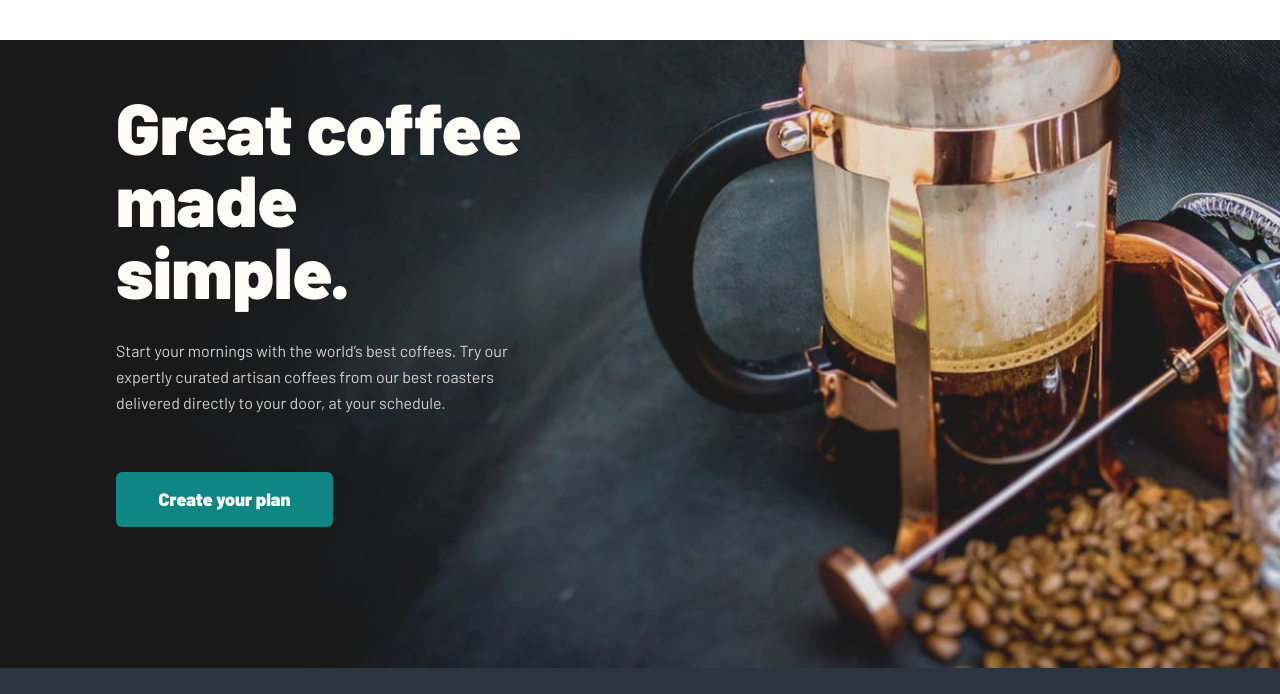
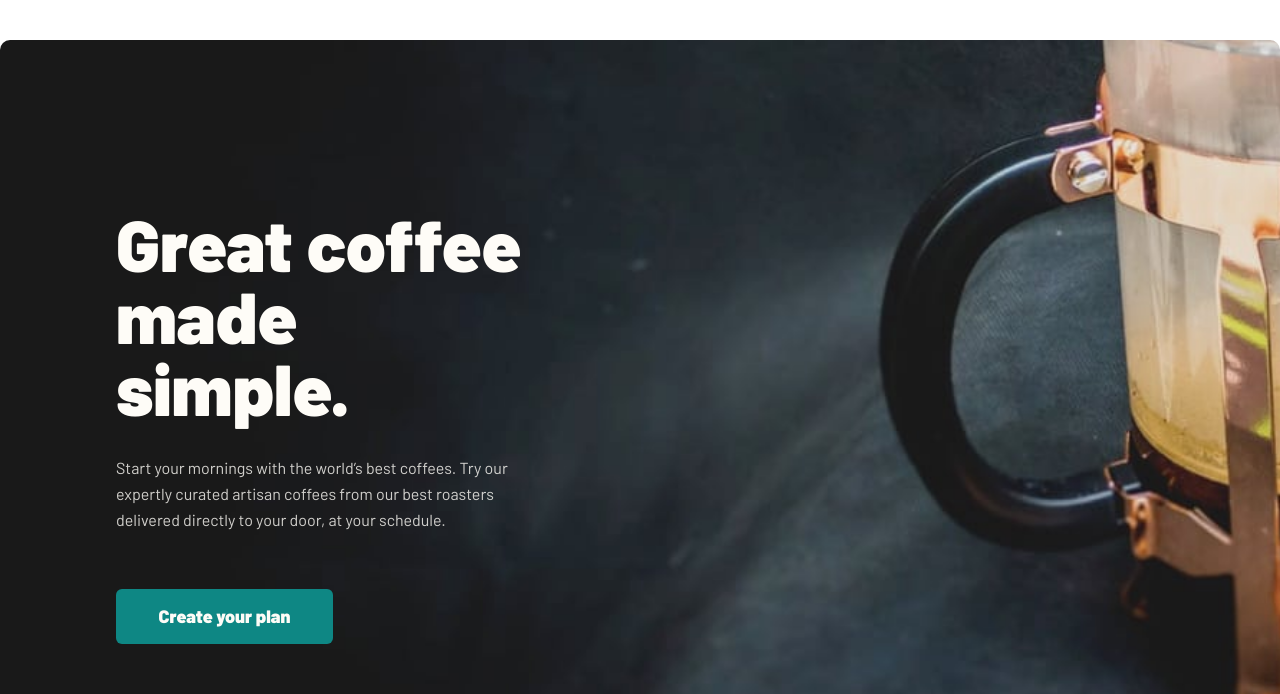
Before and after one commit to zafarbektolanboyev/3oy10dars, a plain HTML site: page index.html in a window 1280 px wide. Shown: the part 72-766 px from the top of the page. Drawn offline with Linux system fonts and the light colour scheme.

```diff
--- a/css/global.css
+++ b/css/global.css
@@ -96,6 +96,7 @@
     padding-right: 30px;
     margin-left: auto;
     margin-right: auto;
+
 }
 .header {
     padding: 43px 0;
--- a/css/style.css
+++ b/css/style.css
@@ -1,15 +1,13 @@
 *{
     margin: 0;
     padding: 0;
-    box-sizing: border-box;
+    box-sizing: border-box
 }
 .main__container {
-    background-image: url(../images/home/desktop/image-hero-coffeepress.jpg);
-    background-repeat: no-repeat;
-    background-size: 1340px;
-    padding-left: 50px;
-    max-width: 1280px;
-    width: 100%;
+    padding: 117px 85px;
+    background-image: url("../images/home/desktop/image-hero-coffeepress.jpg");
+    border-radius: 10px;
+    background-size: cover;
 }
 .main__content {
     width: 493px;
--- a/css/subscribe.css
+++ b/css/subscribe.css
@@ -1,9 +1,8 @@
 .main__container{
-    background-image: url(../images/plan/desktop/image-hero-blackcup.jpg);
-    background-size:1280px;
-    background-size:1280px;
-    padding-left: 86px;
-    padding-right: 86px;
+    padding: 117px 85px;
+    background-image: url("../images/plan/desktop/image-hero-blackcup.jpg");
+    border-radius: 10px;
+    background-size: cover;
 }
 .main__content {
     width: 493px;
```
Also changed, not shown: css/about.css (+6 -2 lines), pages/about.html (+1 -1 lines).
